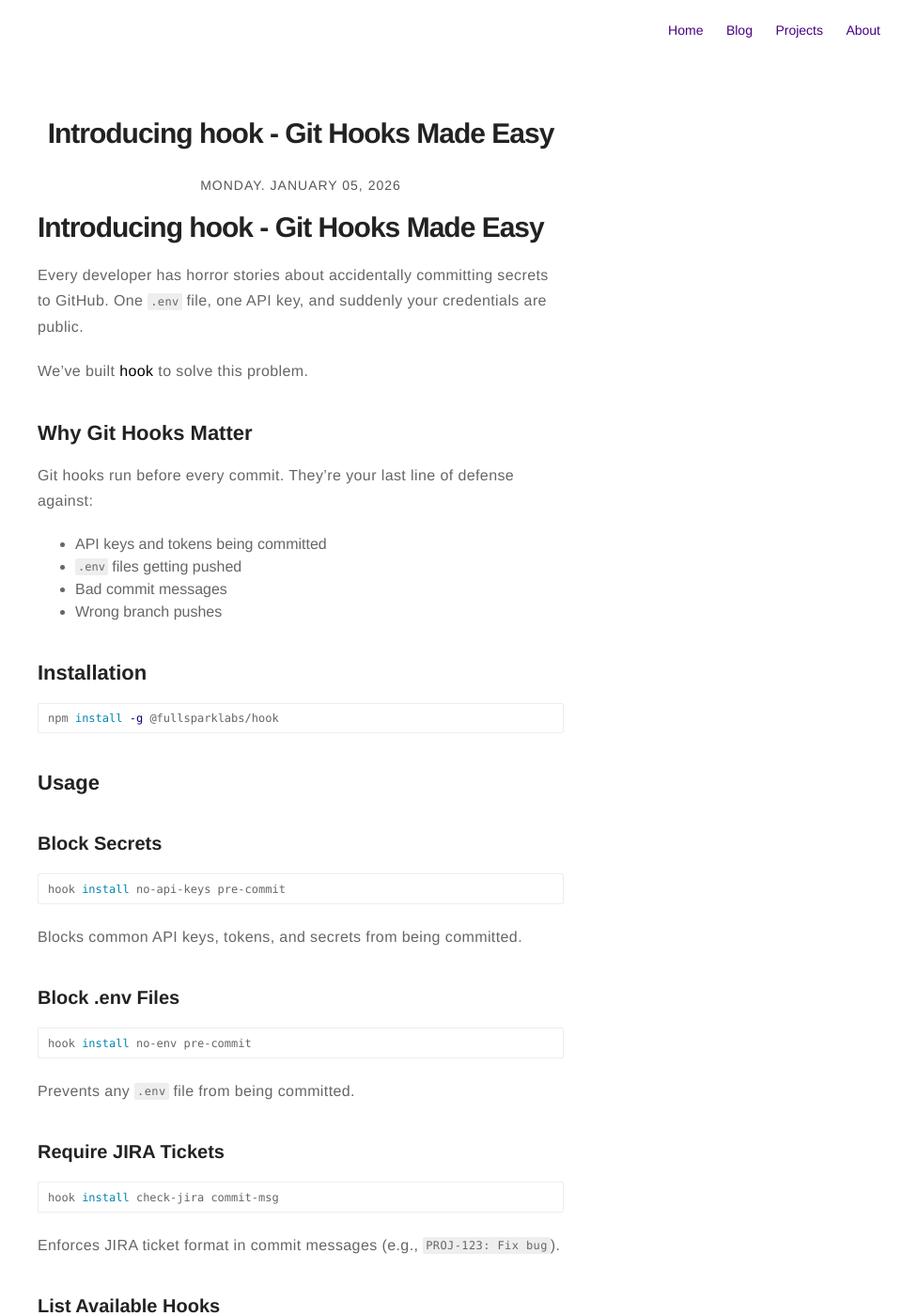
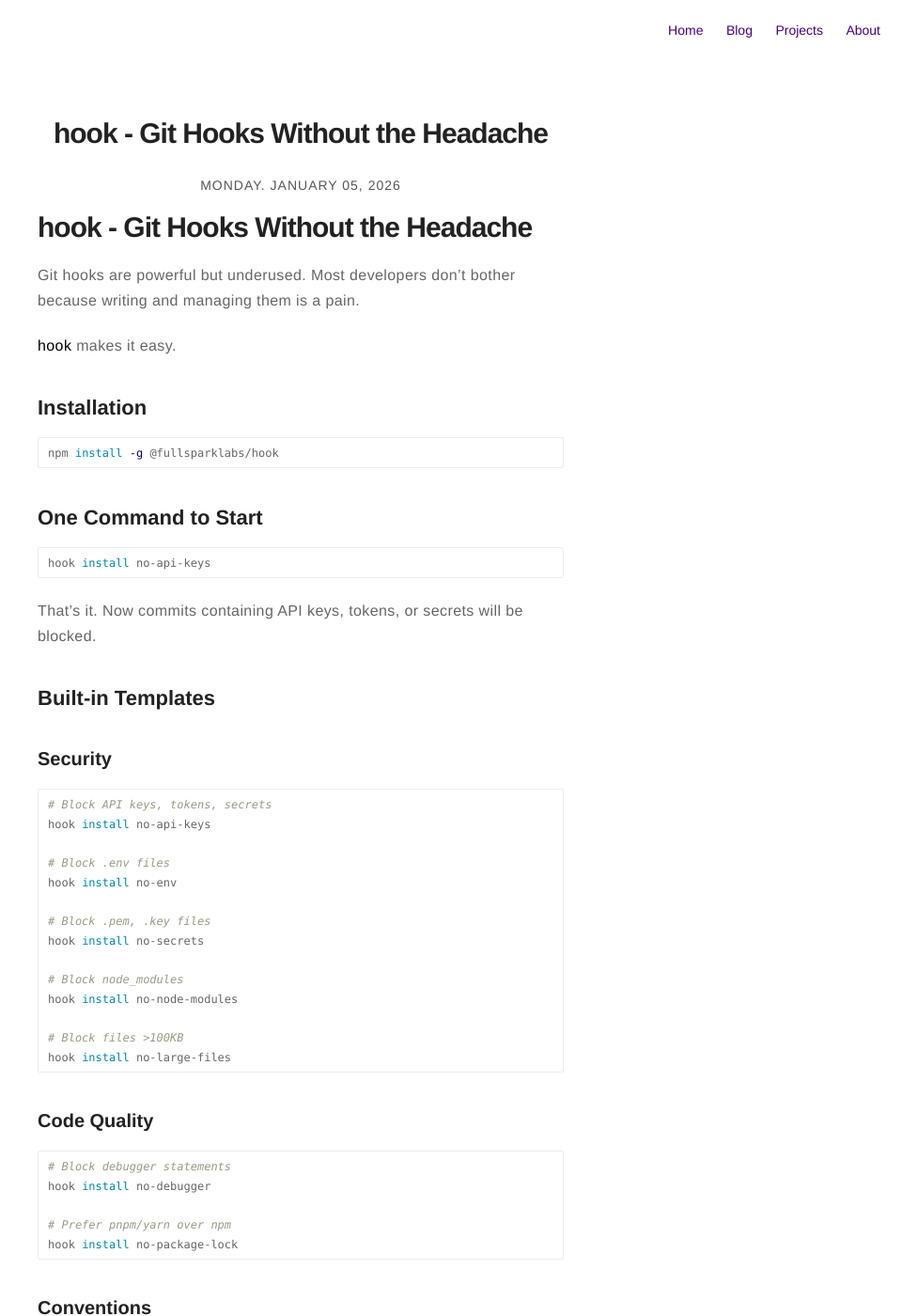
Before and after one commit to Fullspark-Labs/fullspark-labs.github.io, a Jekyll site: the page built from _posts/2026-01-05-hook-git-hooks.md, in a window 1280 px wide and 1400 px high. Shown: the whole window at 94% size, without its empty margins (320-1280 px from the left). Built offline with Jekyll 4.4.1, drawn with Linux system fonts in a browser that asks for light colours; nearby versions of some CDN libraries; some of the changed text lies outside the part shown.

Commit message:
feat: update hook blog post

````diff
--- a/_posts/2026-01-05-hook-git-hooks.md
+++ b/_posts/2026-01-05-hook-git-hooks.md
@@ -1,30 +1,21 @@
 ---
-title: "Introducing hook - Git Hooks Made Easy"
+title: "hook - Git Hooks Without the Headache"
 date: 2026-01-05
 categories:
   - developer-tools
   - cli
-  - productivity
 tags:
   - git-hooks
   - security
   - developer-productivity
-excerpt: "Block secrets, enforce conventions, and automate checks with simple git hooks. No more secrets leaked to GitHub."
+excerpt: "Block secrets before they hit GitHub. Enforce conventions. Run checks. All with one command."
 ---
 
-# Introducing hook - Git Hooks Made Easy
+# hook - Git Hooks Without the Headache
 
-Every developer has horror stories about accidentally committing secrets to GitHub. One `.env` file, one API key, and suddenly your credentials are public.
+Git hooks are powerful but underused. Most developers don't bother because writing and managing them is a pain.
 
-We've built **hook** to solve this problem.
-
-## Why Git Hooks Matter
-
-Git hooks run before every commit. They're your last line of defense against:
-- API keys and tokens being committed
-- `.env` files getting pushed
-- Bad commit messages
-- Wrong branch pushes
+**hook** makes it easy.
 
 ## Installation
 
@@ -32,54 +23,157 @@
 npm install -g @fullsparklabs/hook
 ```
 
+## One Command to Start
+
+```bash
+hook install no-api-keys
+```
+
+That's it. Now commits containing API keys, tokens, or secrets will be blocked.
+
+## Built-in Templates
+
+### Security
+
+```bash
+# Block API keys, tokens, secrets
+hook install no-api-keys
+
+# Block .env files
+hook install no-env
+
+# Block .pem, .key files
+hook install no-secrets
+
+# Block node_modules
+hook install no-node-modules
+
+# Block files >100KB
+hook install no-large-files
+```
+
+### Code Quality
+
+```bash
+# Block debugger statements
+hook install no-debugger
+
+# Prefer pnpm/yarn over npm
+hook install no-package-lock
+```
+
+### Conventions
+
+```bash
+# Require JIRA tickets: PROJ-123
+hook install check-jira commit-msg
+
+# Enforce branch naming: feat/, fix/, chore/
+hook install check-branch
+
+# Require emoji in commits
+hook install require-emoji
+
+# Block merge commits
+hook install check-merge-commit
+```
+
 ## Usage
 
-### Block Secrets
-
-```bash
-hook install no-api-keys pre-commit
-```
-
-Blocks common API keys, tokens, and secrets from being committed.
-
-### Block .env Files
-
-```bash
-hook install no-env pre-commit
-```
-
-Prevents any `.env` file from being committed.
-
-### Require JIRA Tickets
-
-```bash
-hook install check-jira commit-msg
-```
-
-Enforces JIRA ticket format in commit messages (e.g., `PROJ-123: Fix bug`).
-
-### List Available Hooks
+### List Templates
 
 ```bash
 hook list
 ```
 
-Shows all available hook templates.
+### Install to Specific Hook
 
-## Templates Included
+```bash
+# Install to commit-msg hook
+hook install check-jira commit-msg
 
-- `no-api-keys` - Block API keys, tokens, AWS keys
-- `no-env` - Block .env files
-- `check-jira` - Require JIRA ticket format
-- `check-branch` - Enforce branch naming
+# Install to pre-push hook
+hook install check-jira pre-push
+```
+
+### Create Custom Template
+
+```bash
+hook create mycheck '#!/bin/bash
+if [ -f "BREAKING.txt" ]; then
+  echo "❌ Cannot commit BREAKING.txt"
+  exit 1
+fi
+exit 0'
+```
+
+### Remove Hook
+
+```bash
+hook remove pre-commit
+```
+
+## How It Works
+
+```
+.git/hooks/
+├── pre-commit     ← hook install no-api-keys
+├── commit-msg    ← hook install check-jira
+└── pre-push
+```
+
+Each hook runs automatically on the corresponding git action.
+
+## Real Example
+
+```bash
+$ hook install no-api-keys
+✅ Installed: no-api-keys → .git/hooks/pre-commit
+
+$ git add src/config.js
+$ git commit -m "add config"
+🔍 Checking for secrets...
+❌ Blocked: src/config.js contains potential secret (API key, token, etc.)
+
+💡 To allow this file, move secrets to environment variables
+```
+
+## Sharing with Team
+
+Since hooks go in `.git/hooks/` (not git-tracked), you have options:
+
+**Option 1**: Use [lefthook](https://github.com/arkark/lefthook) - Git-aware hooks
+
+**Option 2**: Commit hooks directory
+
+```bash
+mkdir -p .githooks
+cp .git/hooks/* .githooks/
+git add .githooks
+git commit -m "add hooks"
+```
+
+**Option 3**: Use Husky
+
+```bash
+npx husky add .husky/pre-commit "hook run no-api-keys"
+```
+
+## Why hook?
+
+- **Zero config** - Works out of the box
+- **Safe defaults** - Blocks secrets, not code
+- **Cross-platform** - Works on macOS, Linux, Windows
+- **Customizable** - Create your own templates
 
 ## Get Started
 
 ```bash
 npm install -g @fullsparklabs/hook
-hook install no-api-keys pre-commit
+hook install no-api-keys
+hook install no-env
 ```
 
-**[View on GitHub →](https://github.com/Fullspark-Labs/hook)**
+**[Full Documentation →](https://github.com/Fullspark-Labs/hook)**
 
 *Built with ❤️ by Fullspark Labs*
````
